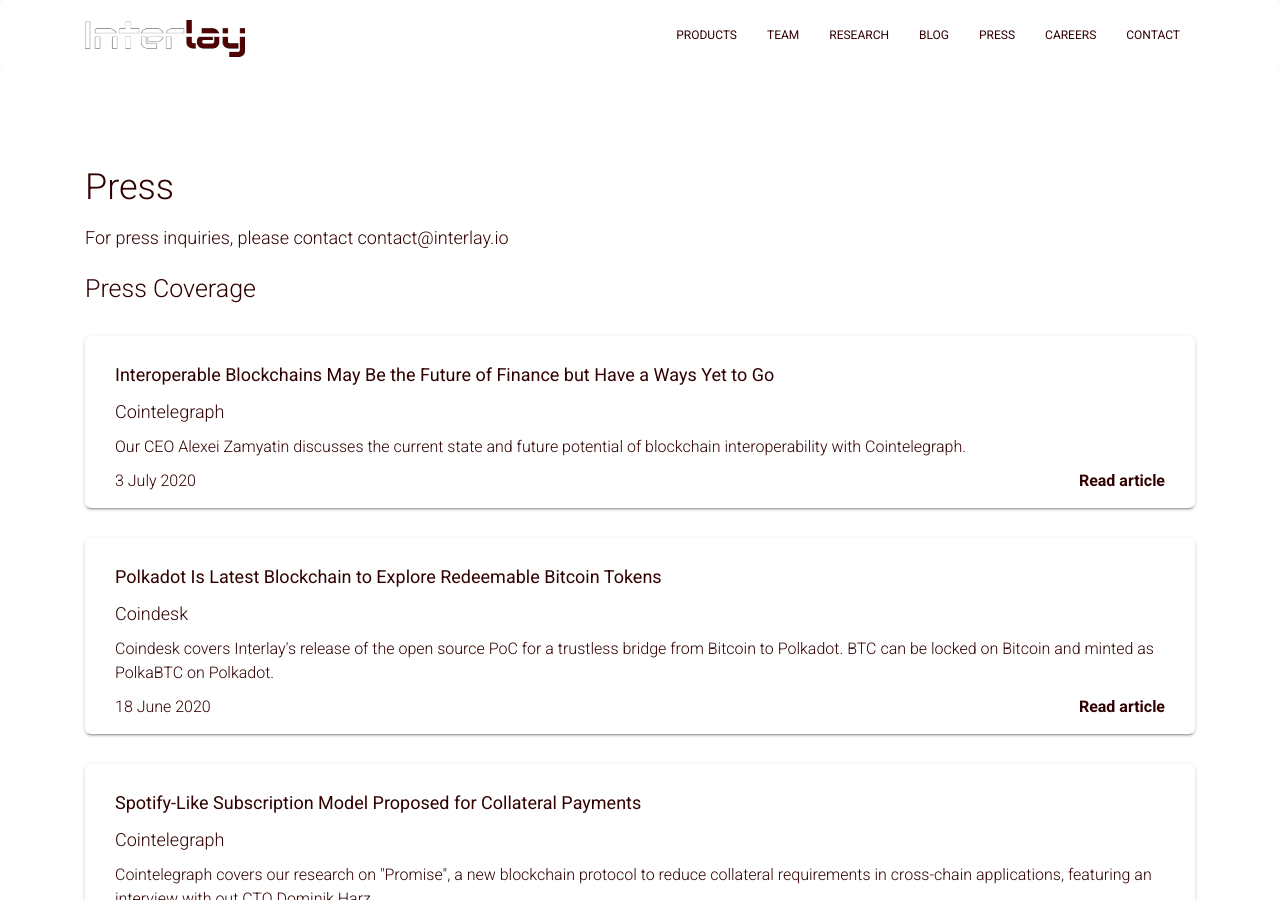
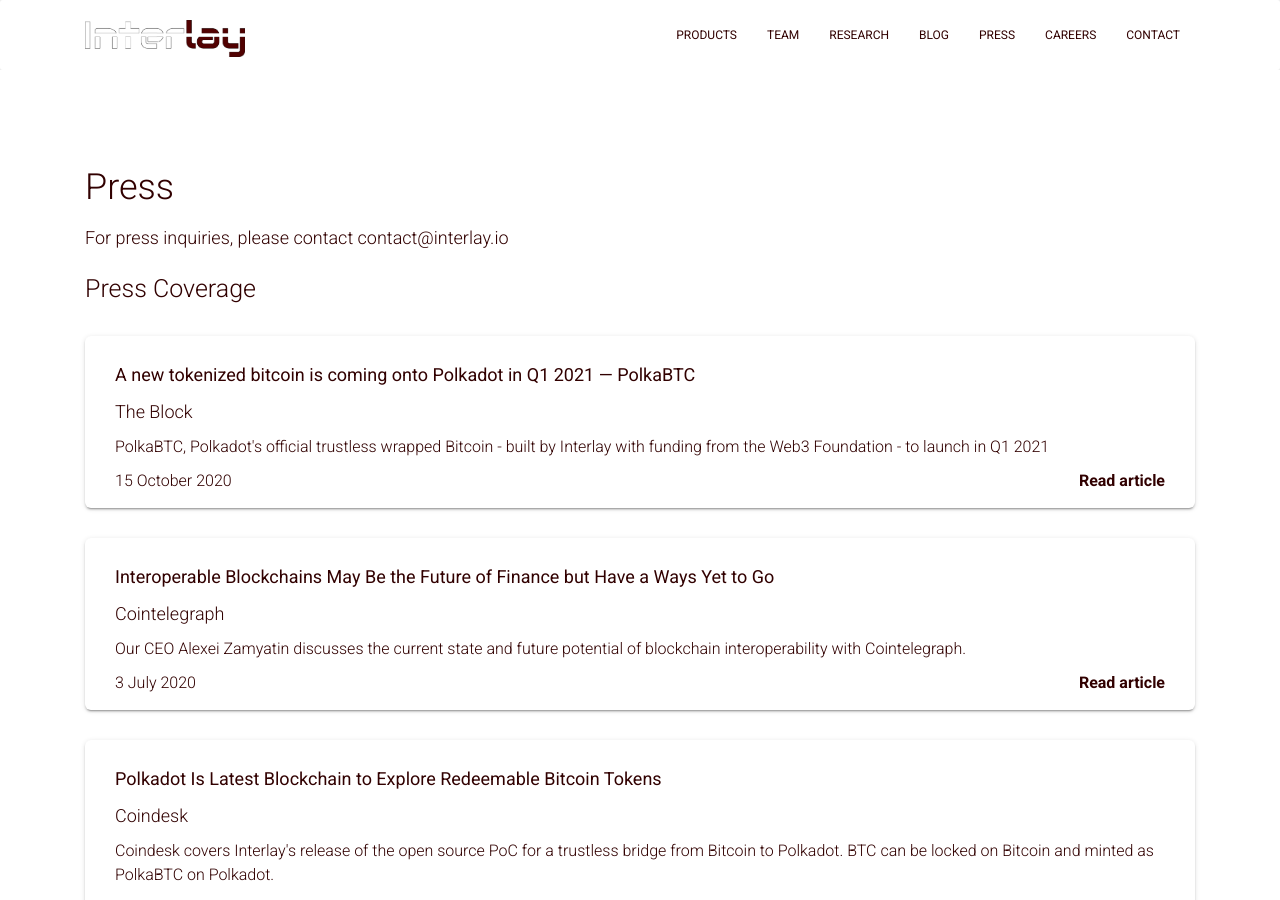
Before and after one commit to interlay/archive-interlay.github.io, a Jekyll site: the page built from press.md, in a window 1280 px wide and 900 px high. Built offline with Jekyll 4.4.1, drawn with Linux system fonts in a browser that asks for light colours.

Commit message:
Added press article from the block

```diff
--- a/_data/press.yml
+++ b/_data/press.yml
@@ -1,3 +1,9 @@
+
+- title: " A new tokenized bitcoin is coming onto Polkadot in Q1 2021 — PolkaBTC "
+  date: 15 October 2020
+  author: The Block
+  summary: PolkaBTC, Polkadot's official trustless wrapped Bitcoin - built by Interlay with funding from the Web3 Foundation - to launch in Q1 2021
+  url: https://www.theblockcrypto.com/post/81179/new-tokenized-bitcoin-polkabtc-polkadot
 
 - title: " Interoperable Blockchains May Be the Future of Finance but Have a Ways Yet to Go"
   date: 3 July 2020
```
